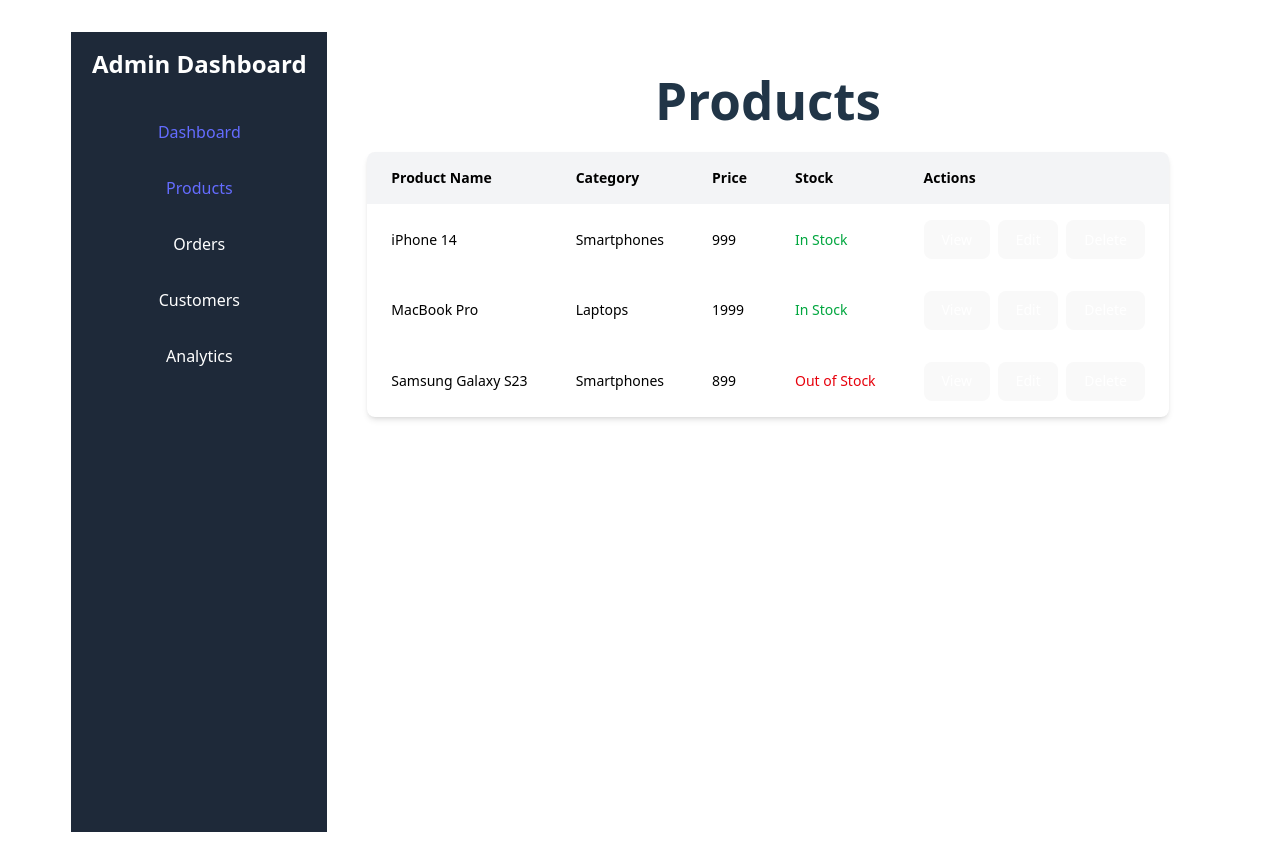
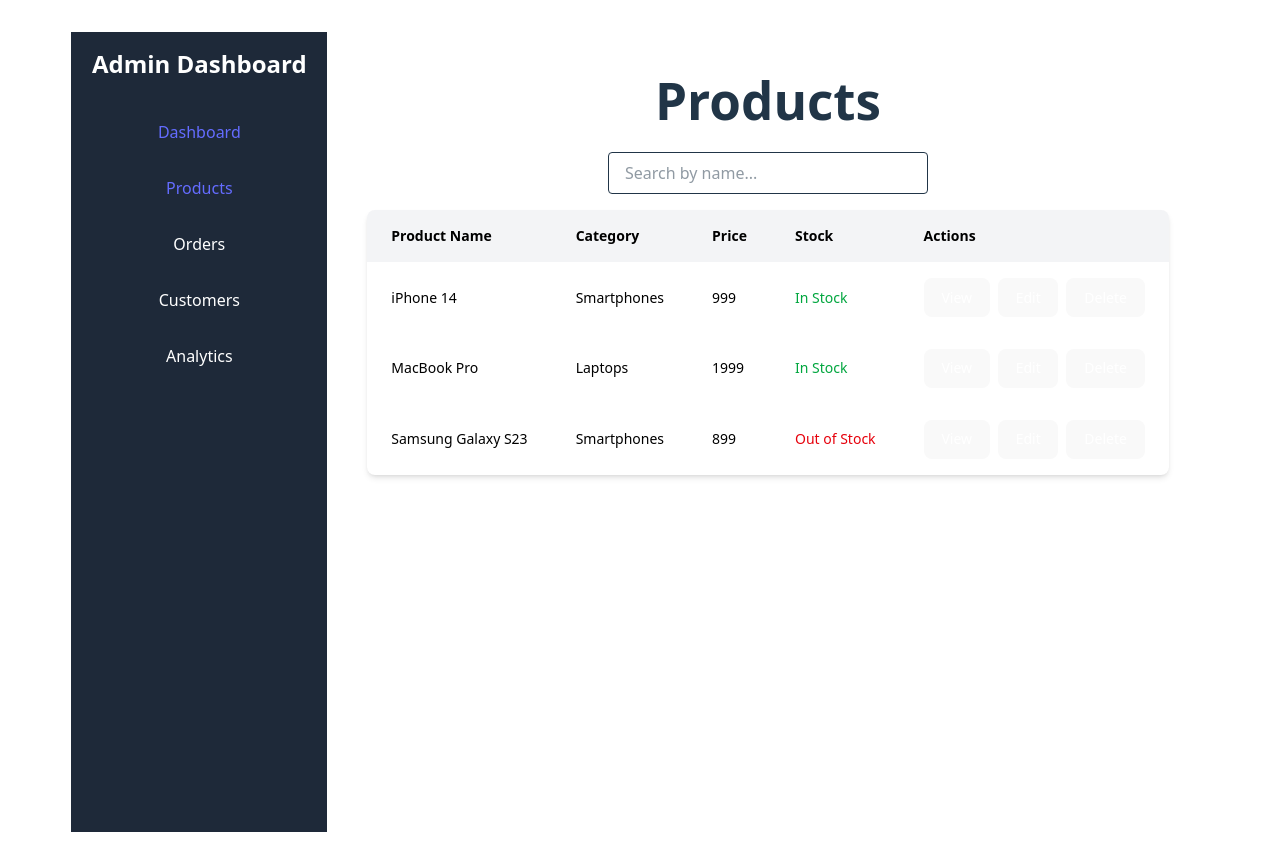
Before and after one commit to Zainab-Shakeel/E-commerce-Dashboard, a React (Vite) app: page /products in a window 1280 px wide. Built offline with nearby package versions, Linux system fonts and the light colour scheme.

Commit message:
Added Search Bar  in Products.jsx

```diff
--- a/src/Pages/Products.jsx
+++ b/src/Pages/Products.jsx
@@ -32,6 +32,8 @@ function Products() {
     const [viewProduct, setViewProduct] = useState(null);
     const [showViewModal, setShowViewModal] = useState(false);
 
+    const [searchTerm, setSearchTerm] = useState('');
+
     const handleEditClick = (product) => {
         seteditingProduct(product)
         setShowEditModal(true);
@@ -50,6 +52,15 @@ function Products() {
     return (
         <div>
             <h1 className="text-3xl font-bold mb-6">Products</h1>
+            <div className="mb-4">
+                <input
+                    type="text"
+                    placeholder="Search by name..."
+                    className="w-full max-w-xs border px-4 py-2 rounded"
+                    value={searchTerm}
+                    onChange={(e) => setSearchTerm(e.target.value)}
+                />
+            </div>
             <div className="overflow-x-auto bg-white rounded-lg shadow-md text-black">
                 <table className="min-w-full text-left text-sm">
                     <thead className="bg-gray-100">
@@ -62,7 +73,7 @@ function Products() {
                         </tr>
                     </thead>
                     <tbody>
-                        {products.map((product) => (
+                        {products.filter((product) => product.name.toLowerCase().includes(searchTerm.toLowerCase())).map((product) => (
                             <tr key={product.id}>
                                 <td className="px-6 py-4">{product.name}</td>
                                 <td className="px-6 py-4">{product.category}</td>
@@ -138,16 +149,16 @@ function Products() {
                             <p><strong>Name: </strong>{viewProduct.name}</p>
                             <p><strong>Category: </strong>{viewProduct.category}</p>
                             <p><strong>Price: </strong>{viewProduct.price}</p>
-                            <p><strong>Stock: </strong>{viewProduct.stock >0?
-                            <span>
-                                In Stock
-                            </span>:
-                            <span>
-                                Out of Stock
-                            </span>}</p>
+                            <p><strong>Stock: </strong>{viewProduct.stock > 0 ?
+                                <span>
+                                    In Stock
+                                </span> :
+                                <span>
+                                    Out of Stock
+                                </span>}</p>
                         </div>
                         <div className="mt-4 flex justify-end">
-                            <button className="text-white px-4 py-2" type="button" onClick={()=> setShowViewModal(false)}>
+                            <button className="text-white px-4 py-2" type="button" onClick={() => setShowViewModal(false)}>
                                 Cancel
                             </button>
                         </div>
```
